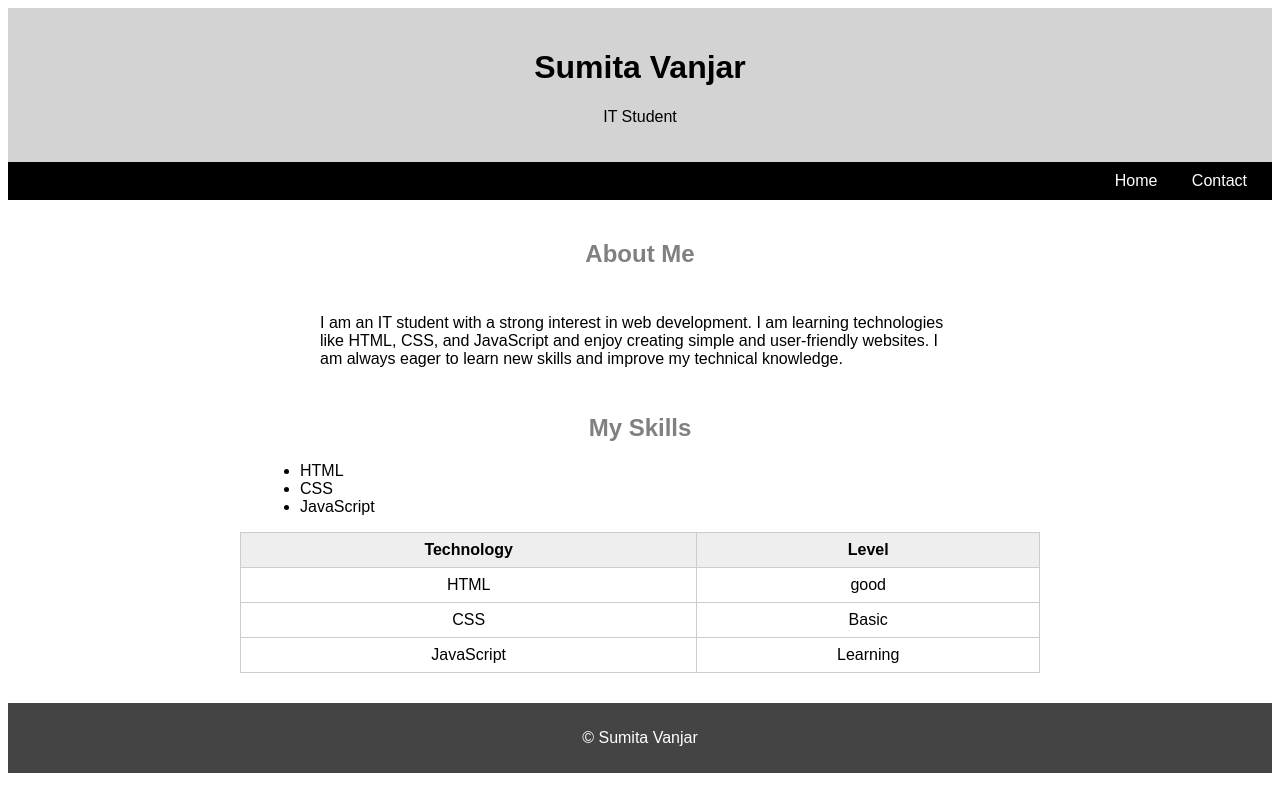
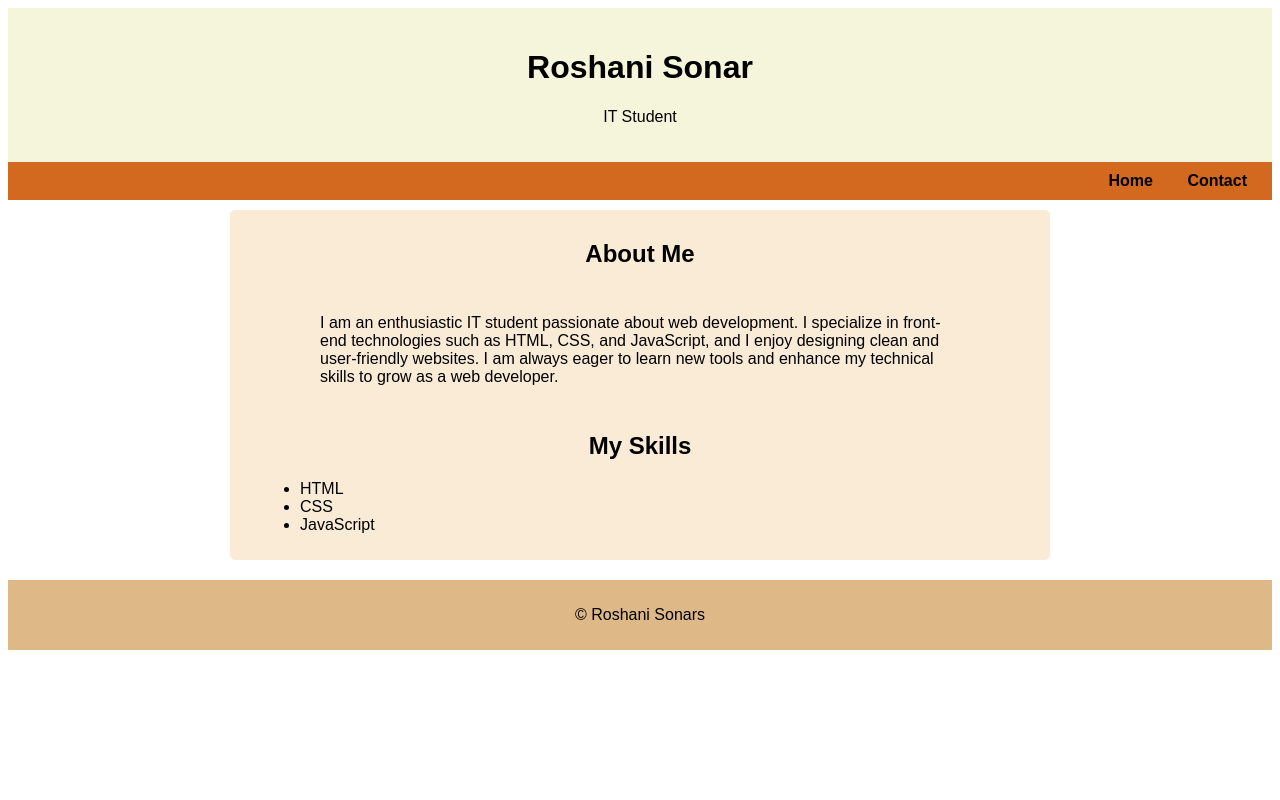
Before and after one commit to roshanis22/git-traial, a plain HTML site: page Porfolio.html in a window 1280 px wide. Drawn offline with Linux system fonts and the light colour scheme.

Commit message:
i am learning about branching and merging

```diff
--- /dev/null
+++ b/Contactme.css
@@ -0,0 +1,86 @@
+body {
+    font-family: Arial, sans-serif;
+}
+
+/* Header */
+header {
+    background-color: bisque;
+    color: black;
+    text-align: center;
+    padding: 20px;
+}
+
+/* Navigation */
+nav {
+    background-color: chocolate;
+    text-align: right;
+    padding: 10px;
+}
+
+nav a {
+    color: black;
+    text-decoration: none;
+    margin: 0 15px;
+    font-weight: bold;
+}
+
+nav a:hover {
+    text-decoration: underline;
+}
+
+/* Section */
+section {
+    background-color: bisque;
+    margin: 20px auto;
+    padding: 20px;
+    width: 80%;
+    max-width: 600px;
+    border-radius: 5px;
+}
+
+/* Headings */
+h2 {
+    text-align: center;
+    color: black;
+}
+
+/* Form */
+form label {
+    font-weight: bold;
+}
+
+form input,
+form textarea {
+    width: 100%;
+    padding: 8px;
+    margin-top: 5px;
+    margin-bottom: 12px;
+    border: 1px solid #ccc;
+    border-radius: 4px;
+}
+
+form textarea {
+    resize: none;
+}
+
+form input[type="submit"] {
+    background-color: bisque;
+    color: black;
+    border: none;
+    padding: 10px;
+    cursor: pointer;
+    font-weight: bold;
+}
+
+form input[type="submit"]:hover {
+    background-color: burlywood;
+}
+
+/* Footer */
+footer {
+    background-color: burlywood;
+    color: black;
+    text-align: center;
+    padding: 10px;
+    margin-top: 20px;
+}
--- a/Porfolio.html
+++ b/Porfolio.html
@@ -3,81 +3,14 @@
 <head>
     <meta charset="UTF-8">
     <title>My Portfolio</title>
+    <link rel="stylesheet" href="Portfolio.css">
 
-    <style>
-        body {
-            font-family: Arial, sans-serif;
-        }
 
-        header {
-            background-color: lightgrey;
-            color: black;
-            text-align: center;
-            padding: 20px;
-        }
-
-        nav {
-            background-color: black;
-            text-align: right;
-            padding: 10px;
-        }
-
-        nav a {
-            color: white;
-            text-decoration: none;
-            margin: 0 15px;
-        }
-
-        section, article {
-            background-color: white;
-            margin: 10px auto;
-            padding: 10px;
-            width: 80%;
-            max-width: 800px;
-            border-radius: 5px;
-        }
-
-        h2 {
-            text-align: center;
-            color: grey;
-        }
-
-        ul {
-            margin-left: 20px;
-        }
-
-        table {
-            width: 100%;
-            border-collapse: collapse;
-            margin-top: 15px;
-        }
-
-        table, th, td {
-            border: 1px solid #ccc;
-        }
-
-        th, td {
-            padding: 8px;
-            text-align: center;
-        }
-
-        th {
-            background-color: #eee;
-        }
-
-        footer {
-            background-color: #444;
-            color: white;
-            text-align: center;
-            padding: 10px;
-            margin-top: 20px;
-        }
-    </style>
 </head>
 <body>
 
     <header>
-        <h1>Sumita Vanjar</h1>
+        <h1>Roshani Sonar</h1>
         <p>IT Student</p>
     </header>
 
@@ -91,9 +24,7 @@
 
         <article>
             <p>
-                I am an IT student with a strong interest in web development.
-                I am learning technologies like HTML, CSS, and JavaScript and enjoy creating simple
-                and user-friendly websites. I am always eager to learn new skills and improve my technical knowledge.
+I am an enthusiastic IT student passionate about web development. I specialize in front-end technologies such as HTML, CSS, and JavaScript, and I enjoy designing clean and user-friendly websites. I am always eager to learn new tools and enhance my technical skills to grow as a web developer.
             </p>
         </article>
 
@@ -105,28 +36,11 @@
             <li>JavaScript</li>
         </ul>
 
-        <table>
-            <tr>
-                <th>Technology</th>
-                <th>Level</th>
-            </tr>
-            <tr>
-                <td>HTML</td>
-                <td>good</td>
-            </tr>
-            <tr>
-                <td>CSS</td>
-                <td>Basic</td>
-            </tr>
-            <tr>
-                <td>JavaScript</td>
-                <td>Learning</td>
-            </tr>
-        </table>
+
     </section>
 
     <footer>
-        <p>© Sumita Vanjar</p>
+        <p>© Roshani Sonars</p>
     </footer>
 
 </body>
--- /dev/null
+++ b/Portfolio.css
@@ -0,0 +1,84 @@
+body {
+    font-family: Arial, sans-serif;
+}
+
+/* Header */
+header {
+    background-color: beige;
+    color: black;
+    text-align: center;
+    padding: 20px;
+}
+
+/* Navigation */
+nav {
+    background-color: chocolate;
+    text-align: right;
+    padding: 10px;
+}
+
+nav a {
+    color: black;
+    text-decoration: none;
+    margin: 0 15px;
+    font-weight: bold;
+}
+
+nav a:hover {
+    text-decoration: underline;
+}
+
+/* Sections & Articles */
+section,
+article {
+    background-color: antiquewhite;
+    margin: 10px auto;
+    padding: 10px;
+    width: 80%;
+    max-width: 800px;
+    border-radius: 5px;
+}
+
+/* Headings */
+h2 {
+    text-align: center;
+    color: black;
+}
+
+/* Lists */
+ul {
+    margin-left: 20px;
+}
+
+/* Table (if you use later) */
+table {
+    width: 100%;
+    border-collapse: collapse;
+    margin-top: 15px;
+}
+
+table,
+th,
+td {
+    border: 1px solid black;
+}
+
+th,
+td {
+    padding: 8px;
+    text-align: center;
+}
+
+th {
+    background-color: black;
+    color: white;
+}
+
+/* Footer */
+footer {
+    background-color: burlywood;
+    color: black;
+    text-align: center;
+    padding: 10px;
+    margin-top: 20px;
+}
```
Also changed, not shown: Contactme.html (added, +42 -0 lines), index.html (deleted, +0 -133 lines), README.md.
